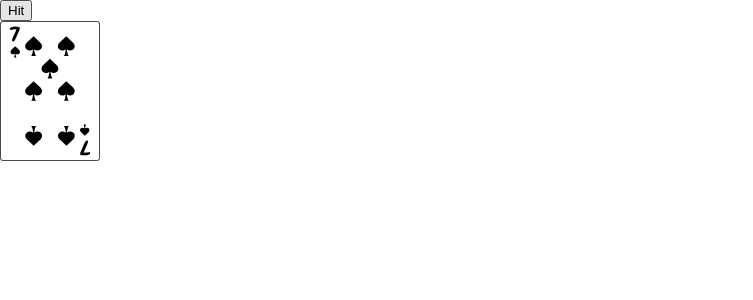
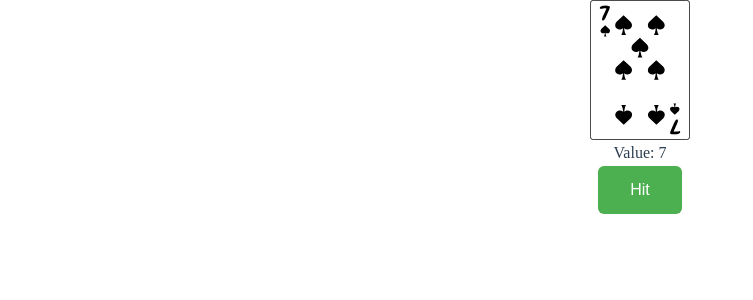
Before and after one commit to darwinbecker/blackjack, a Vue app: page / in a window 1280 px wide. Shown: the top 300 px of the page, without its empty margins (0-753 px from the left). Built offline with nearby package versions, Linux system fonts and the light colour scheme.

Commit message:
implemented basic blackjack game

```diff
--- a/src/components/Cards.vue
+++ b/src/components/Cards.vue
@@ -1,13 +1,49 @@
 <script setup lang="ts">
-import { onMounted, ref, type Ref } from "vue";
-import { CARDS } from "../config/Config";
+import { onMounted, ref, watch, type Ref } from "vue";
+import {
+  CARDS_FULL,
+  determineBestHandValue,
+  parseCardValue,
+} from "../config/Config";
+import type { Card } from "../models/Card";
 
-const randomIndex: Ref<number> = ref(Math.floor(Math.random() * CARDS.length));
-const hand: Ref<string[]> = ref([]);
+const randomIndex: Ref<number> = ref(
+  Math.floor(Math.random() * CARDS_FULL.length)
+  // 11
+);
+const hand: Ref<Card[]> = ref([CARDS_FULL[randomIndex.value] as Card]);
+const handNumbers: Ref<number[]> = ref(
+  hand.value.map((card) => parseCardValue(card.value))
+);
+
+const handValue: Ref<number> = ref(determineBestHandValue(handNumbers.value));
+
+const isBust: Ref<boolean> = ref(false);
+const gameOver: Ref<boolean> = ref(false);
 
 onMounted(() => {
-  hand.value.push(CARDS[randomIndex.value]);
+  console.log(hand.value[0]);
 });
+
+watch(
+  hand,
+  (newHand) => {
+    handNumbers.value = newHand.map((card) => parseCardValue(card.value));
+    handValue.value = determineBestHandValue(handNumbers.value);
+
+    if (handValue.value > 21) {
+      isBust.value = true;
+      gameOver.value = true;
+    } else if (handValue.value === 21) {
+      isBust.value = false;
+      gameOver.value = true;
+    }
+  },
+  {
+    immediate: true,
+    deep: true,
+  }
+);
 </script>
 
 <template>
@@ -17,22 +53,123 @@ onMounted(() => {
       <img :src="card" alt="card" width="100" />
     </div>
   </div> -->
-  <div class="Hand">
+  <div class="Blackjack">
+    <div class="Hand">
+      <div class="Card" v-for="(card, index) in hand" :key="card.id">
+        <img :src="card.image" alt="card" width="100" />
+      </div>
+    </div>
+    <div>Value: {{ handValue }}</div>
+
     <button
+      class="Hit-Button"
       @click="
         {
-          randomIndex = Math.floor(Math.random() * CARDS.length);
-          hand.push(CARDS[randomIndex]);
+          randomIndex = Math.floor(Math.random() * CARDS_FULL.length);
+          hand.push(CARDS_FULL[randomIndex]);
         }
       "
-      :disabled="hand.length >= 3"
+      :disabled="isBust || handValue === 21"
     >
       Hit
     </button>
-    <div class="Card" v-for="(card, index) in hand" :key="card">
-      <img :src="card" alt="card" width="100" />
+
+    <div v-if="gameOver">
+      <div v-if="handValue === 21">YOU WIN!</div>
+      <div v-else-if="isBust">YOU LOSE!</div>
+
+      <button
+        class="Play-Again-Button"
+        @click="
+          {
+            randomIndex = Math.floor(Math.random() * CARDS_FULL.length);
+            hand = [CARDS_FULL[randomIndex]];
+            isBust = false;
+            gameOver = false;
+          }
+        "
+      >
+        Play Again
+      </button>
     </div>
   </div>
 </template>
 
-<style></style>
+<style>
+.Blackjack {
+  margin: 0 auto;
+  text-align: center;
+}
+
+.Hand {
+  display: flex;
+  flex-direction: row;
+  justify-content: center;
+  align-items: center;
+}
+
+.Hit-Button {
+  background-color: #4caf50;
+  border: none;
+  color: white;
+  padding: 15px 32px;
+  text-align: center;
+  text-decoration: none;
+  display: inline-block;
+  font-size: 16px;
+  margin: 4px 2px;
+  cursor: pointer;
+  border-radius: 6px;
+
+  /* box-shadow: 0 9px #489e4b; */
+  /* transition: 3s; */
+}
+
+.Hit-Button:hover {
+  background-color: #3e8e41;
+  transition: background-color 0.2s;
+}
+
+.Hit-Button:active {
+  background-color: #3e8e41;
+  /* transform: translateY(2px);
+  transition: transform 0.2s; */
+  color: black;
+}
+
+.Hit-Button:disabled {
+  background-color: #ccc;
+  transform: none;
+  color: #666;
+  cursor: not-allowed;
+}
+
+.Play-Again-Button {
+  background-color: #a8af4c;
+  border: none;
+  color: white;
+  padding: 15px 32px;
+  text-align: center;
+  text-decoration: none;
+  display: inline-block;
+  font-size: 16px;
+  margin: 4px 2px;
+  cursor: pointer;
+  border-radius: 6px;
+
+  /* box-shadow: 0 9px #489e4b; */
+  /* transition: 3s; */
+}
+
+.Play-Again-Button:hover {
+  background-color: #8c8f3e;
+  transition: background-color 0.2s;
+}
+
+.Play-Again-Button:active {
+  background-color: #8c8f3e;
+  transform: translateY(2px);
+  transition: transform 0.2s;
+  color: black;
+}
+</style>
--- a/src/config/Config.ts
+++ b/src/config/Config.ts
@@ -537,18 +537,19 @@ export const CARDS_FULL = [
   },
 ];
 
-export const max = (arr: number[]): number => arr.reduce((a, b) => Math.max(a, b));
-export const min = (arr: number[]): number => arr.reduce((a, b) => Math.min(a, b));
+export const max = (arr: number[]): number =>
+  arr.reduce((a, b) => Math.max(a, b));
+export const min = (arr: number[]): number =>
+  arr.reduce((a, b) => Math.min(a, b));
 export const sum = (arr: number[]): number => arr.reduce((a, b) => a + b);
 
 export const parseCardValue = (cardValue: string): number => {
-  switch (cardValue) {
-    case "A":
-      return 11;
-    case "J" || "Q" || "K":
-      return 10;
-    default:
-      return parseInt(cardValue);
+  if (cardValue === "A") {
+    return 11;
+  } else if (cardValue === "J" || cardValue === "Q" || cardValue === "K") {
+    return 10;
+  } else {
+    return parseInt(cardValue);
   }
 };
 
@@ -561,7 +562,8 @@ export const determineCardValues = (cardValue: number): number[] => {
 };
 
 export const determineHandValue =
-  (strategy: (arr: number[]) => number): Function => (hand: number[]): number =>
+  (strategy: (arr: number[]) => number): Function =>
+  (hand: number[]): number =>
     sum(hand.map(determineCardValues).map(strategy));
 
 // export const determineHandValueWithAce = (hand: number[]) => {
--- /dev/null
+++ b/src/models/Card.ts
@@ -0,0 +1,8 @@
+export interface Card {
+  id: number;
+  name: string;
+  shortCode: string;
+  value: string;
+  image: string;
+  symbol: string;
+}
```
Also changed, not shown: src/main.ts (+4 -4 lines), 1 other file (tests, documents, lock files or other folders).
